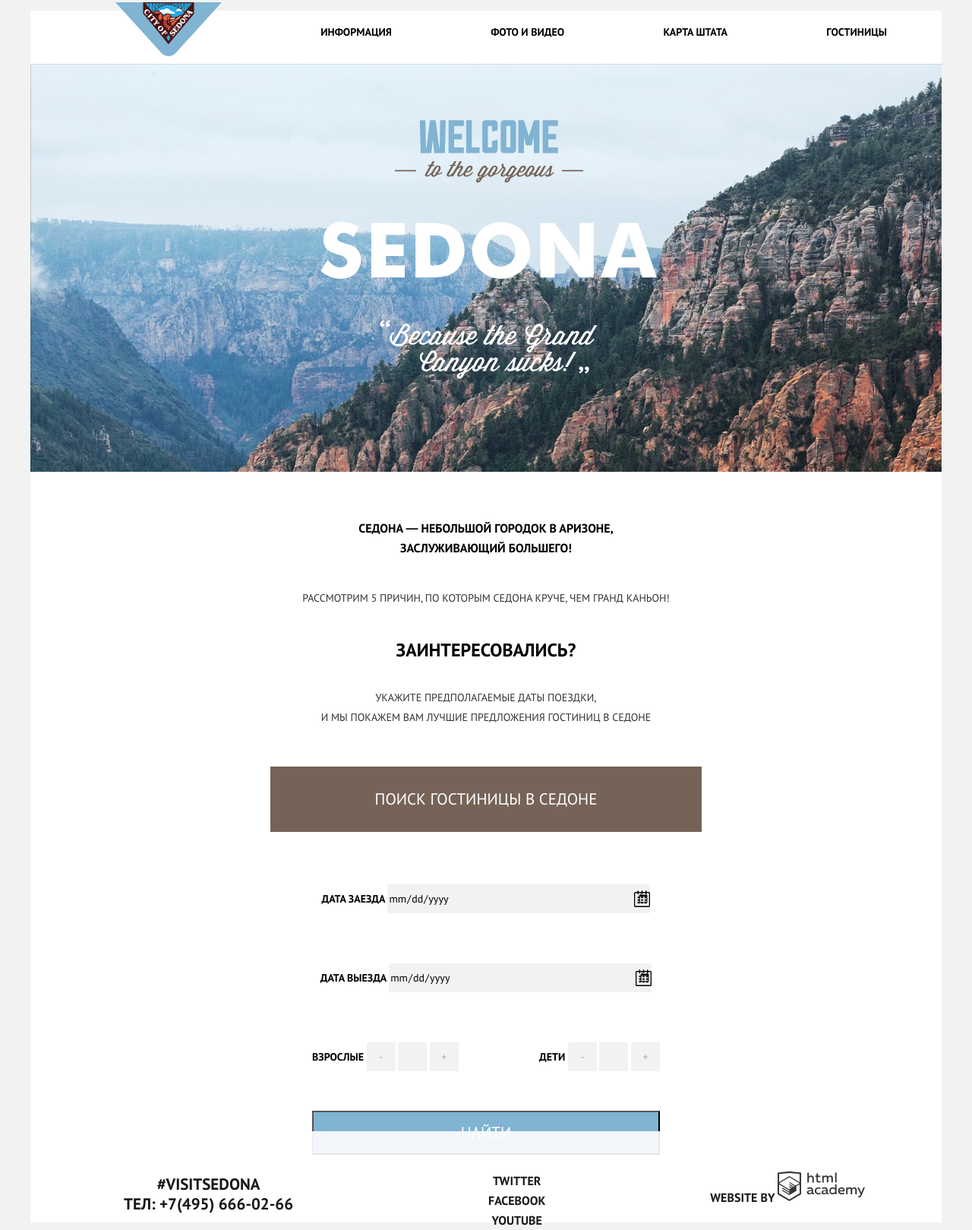
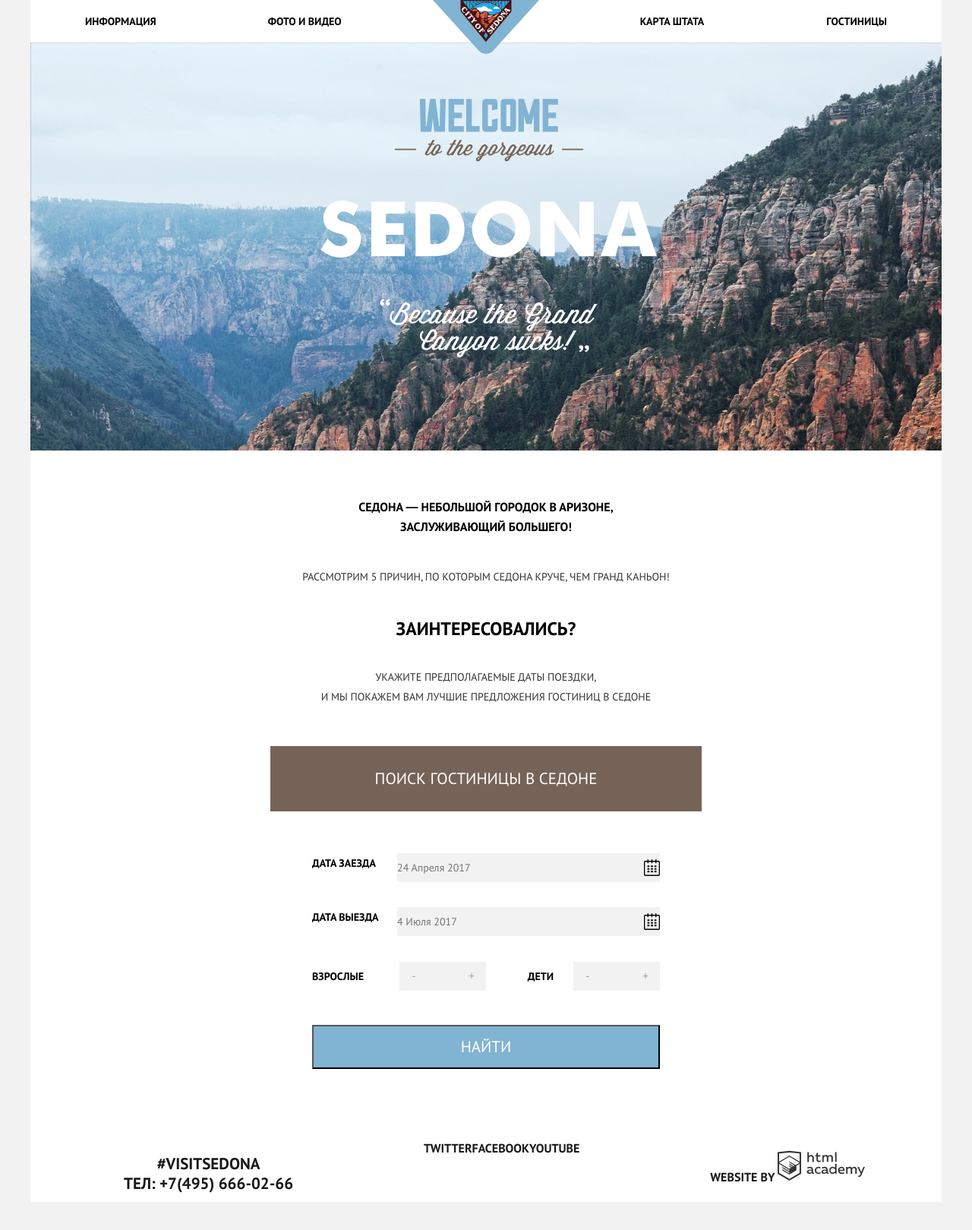
Before and after one commit to AlexandraKap/1295081-sedona-27, a plain HTML site: page index.html in a window 1280 px wide. Shown: the whole page at 76% size. After the commit the page ends 1582 px from the top, so only its background shows below. Drawn offline with Linux system fonts and the light colour scheme; files whose address does not match are found by name.

Commit message:
Base positioning - corrected
6. Сетки

```diff
--- a/css/style.css
+++ b/css/style.css
@@ -63,7 +63,10 @@ html {
 
 .site-navigation, .social-networks, .hotels-list {
   list-style: none;
+  padding: 0;
+  margin: 0;
 }
+
 
 .site-navigation a {
   color: #000000;
@@ -213,9 +216,14 @@ input:focus {
   color: black;
 }
 
+.social-networks {
+display: flex;
+justify-content: space-between;
+}
+
 .hotel-name {
   font-size: 21px;
-  font-weight: normal;
+  font-weight: bold;
   color: black;
 }
 
@@ -268,11 +276,13 @@ input:focus {
 .hotel-type {
   font-size: 14px;
   font-weight: normal;
+  line-height: 12px;
 }
 
 .hotel-price {
   font-size: 14px;
   font-weight: normal;
+  line-height: 12px;
 }
 
 .hotel-rate {
@@ -293,11 +303,20 @@ input:focus {
   width: auto;
   height: 56px;
   display: flex;
-  justify-content: space-between;
   align-items: center;
 }
 
-.site-navigation li:first-child {}
+.site-navigation li:first-child {
+  padding-right: 147px;
+}
+
+.site-navigation li:last-child {
+  padding-left: 161px;
+}
+
+.site-navigation li:nth-child(3) {
+  margin-left: auto;
+}
 
 .introduction {
   width: auto;
@@ -329,8 +348,8 @@ input:focus {
   margin-bottom: 36px;
 }
 
-.hotels p {
-  margin-bottom: 52px;
+.hotels > p {
+  margin: 37px 0 52px 0;
 }
 
 .hotels-container {
@@ -353,12 +372,49 @@ input:focus {
   display: flex;
   flex-direction: column;
   justify-content: space-between;
+  align-items: flex-start;
+
+
 }
 
-.form-halfwidth {
+
+.hotels-container form > p {
+margin: 0;
+position: relative;
+
+}
+
+.hotels-container .form-halfwidth {
+  width: 100%;
   display: flex;
-  flex-direction: row;
   justify-content: space-between;
+
+}
+
+.form-halfwidth div {
+  display: flex;
+  min-width: 50%;
+  justify-content: flex-end;
+  align-items: center;
+}
+
+.form-halfwidth div:first-child button:first-of-type {
+  margin-left: auto;
+}
+
+.form-halfwidth div:last-child button:first-of-type {
+  margin-left: 26px;
+}
+
+
+
+.hotels-container form input:first-child,
+.hotels-container form input:last-child {
+margin-right: 0;
+padding: 0;
+position: absolute;
+left: 112px;
+
 }
 
 .main-footer {
@@ -370,10 +426,16 @@ input:focus {
 
 .hotels-list li {
   border-bottom: 1px solid #fefefe;
+  width: 1056px;
   height: 150px;
+  margin-left: 71px;
   display: flex;
   flex-direction: row;
   justify-content: flex-start;
+}
+
+.hotels-list .hotel-image {
+  margin-top: 30px;
 }
 
 .hotel-info {
@@ -383,25 +445,47 @@ input:focus {
   flex-direction: column;
 }
 
-.hotel-name {
-  text-align: initial;
+.hotel-info p {
+margin: 0;
 }
 
-.hotel-type-price {
+.hotel-info .hotel-name {
+  text-align: initial;
+  margin-top: 26px;
+  line-height: 15px;
+}
+
+
+
+.hotel-info .hotel-type-price {
   display: flex;
   flex-direction: row;
   text-align: initial;
+  margin-top: 21px;
 }
 
-.hotel-type {
+.hotel-info .hotel-type {
   width: 110px;
 }
 
-.hotel-price {
+.hotel-info .hotel-price {
   width: 142px;
   margin-left: 6px;
 }
 
-.hotel-rate {
+.hotel-info .btn-details-booking {
+margin-top: 20px;
+}
+
+.hotels-list .hotel-rate {
   margin-left: 522px;
+  margin-top: 93pxƒ;
 }
+
+.main-logo {
+position: absolute;
+top: 0;
+left: 50%;
+transform: translate(-50%);
+
+}
--- a/index.html
+++ b/index.html
@@ -11,11 +11,12 @@
 <body>
   <div class="container">
     <header>
+      <a class="main-logo">
+        <img src="img/logo-sedona.svg" width="140" heigt="72" alt="Logo Sedona">
+      </a>
       <nav class="main-navigation">
         <ul class="site-navigation">
-          <li><a class="main-logo">
-            <img src="img/logo-sedona.svg" width="140" heigt="72" alt="Logo Sedona">
-          </a></li>
+
           <li><a href="#">Информация</a></li>
           <li><a href="#">Фото и видео</a></li>
           <li><a href="#">Карта штата</a></li>
@@ -45,32 +46,30 @@
           <button class="find-hotel-btn" type="button">Поиск гостиницы в Седоне</button>
           <form action="https://echo.htmlacademy.ru/" method="post">
             <p class="check-in-date">
-            <label>
-              Дата заезда
-              <input type="date" name="check-in-date" placeholder="24 Апреля 2017">
-            </label>
+              <label for="check-in-date">
+                Дата заезда</label>
+              <input type="text" name="check-in-date" placeholder="24 Апреля 2017" id="check-in-date">
+
             </p>
             <p class="check-out-date">
-            <label>
-              Дата выезда
-              <input type="date" name="check-out-date" placeholder="4 Июля 2017">
-            </label>
+              <label for="check-out-date">Дата выезда</label>
+              <input type="text" name="check-out-date" placeholder="4 Июля 2017" id="check-out-date">
+
             </p>
             <div class="form-halfwidth">
-          <p class="adults">
-            <label>Взрослые
+              <div class="adults">
+                <label for="adults-number">Взрослые</label>
                 <button type="button" class="less">-</button>
-              <input type="number" name="adults-number" min="1">
+                <input type="number" name="adults-number" min="1" id="adults-number">
                 <button type="button" class="more">+</button>
-            </label>
-          </p>
-          <p class="children">
-            <label>Дети
+              </div>
+              <div class="children">
+                <label for="childred-number">Дети</label>
                 <button type="button" class="less">-</button>
-              <input type="number" name="childred-number" min="0">
+                <input type="number" name="childred-number" min="0" id="childred-number">
                 <button type="button" class="more">+</button>
-            </label>
-          </p>
+
+              </div>
             </div>
             <button type="submit" class="submit">Найти</button>
           </form>
```
Also changed, not shown: hotels.html (+13 -14 lines). Lines whose indentation alone changed are shown as unchanged.
